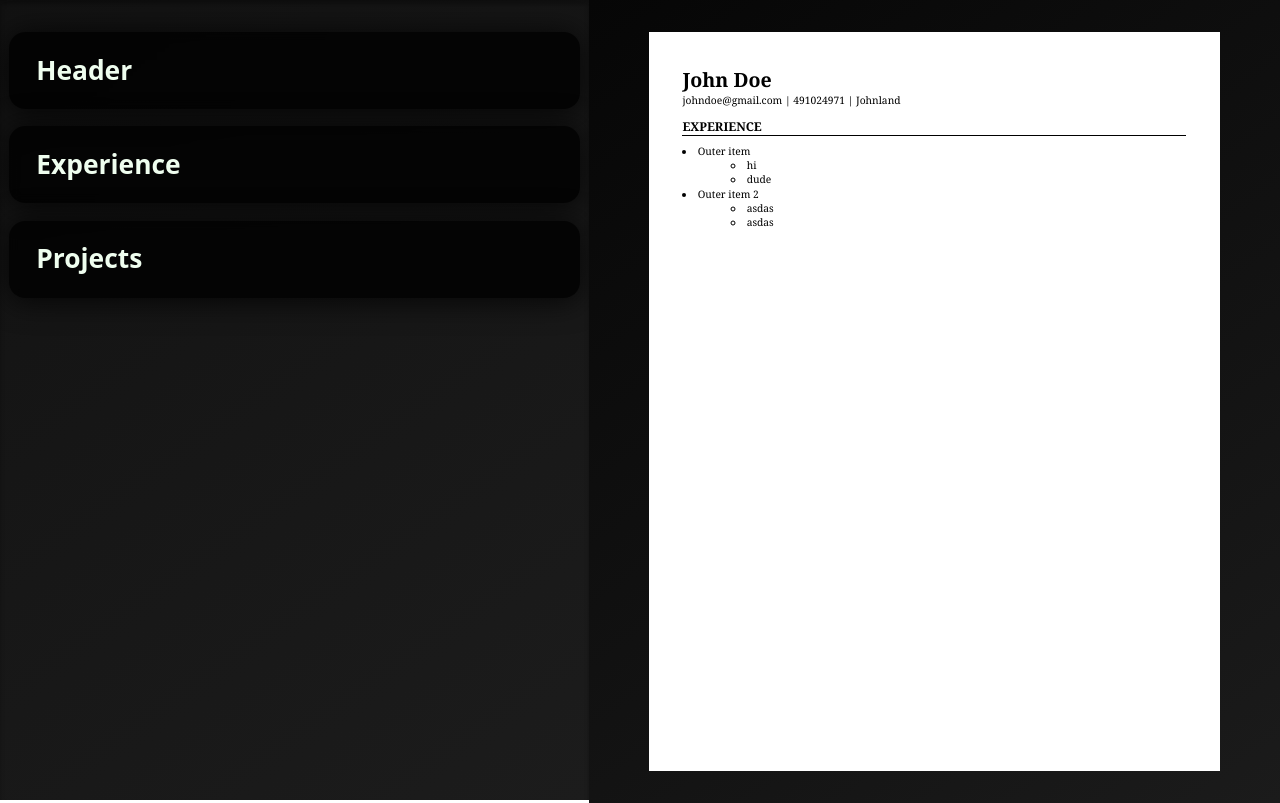
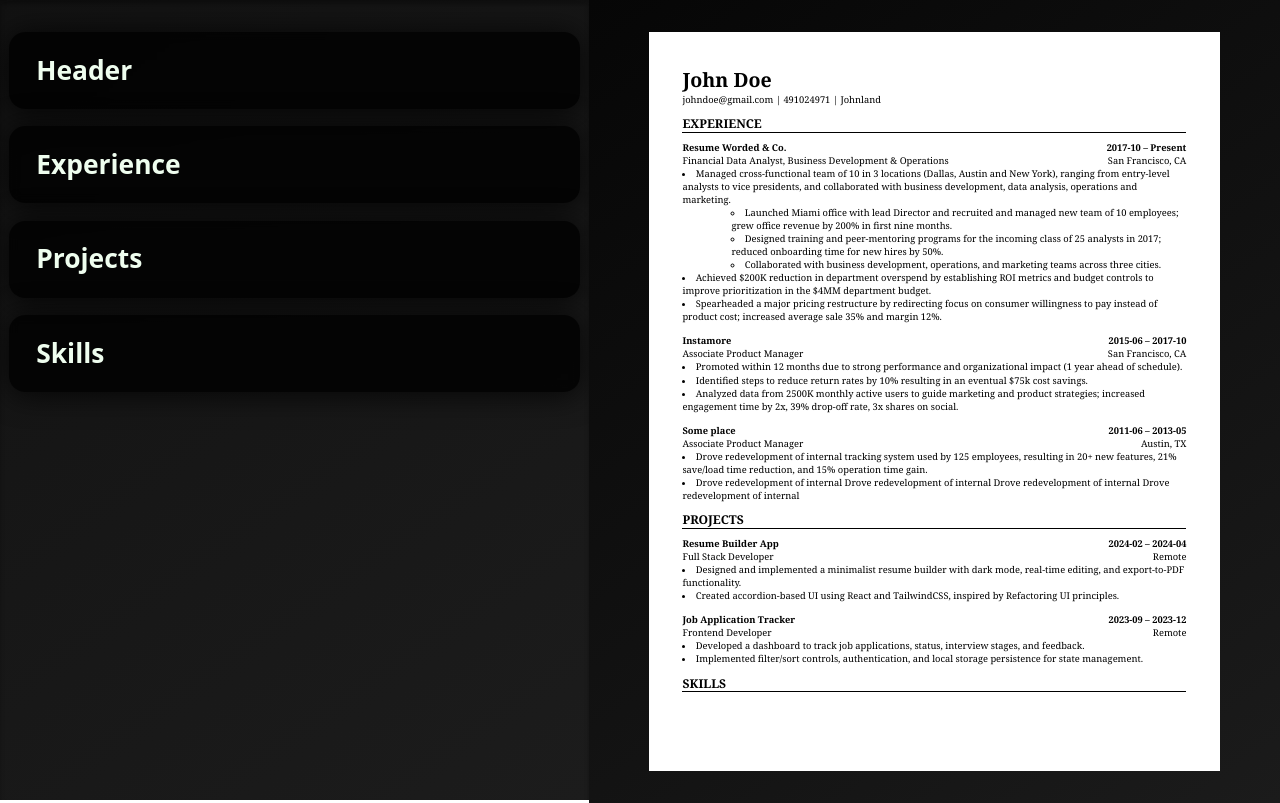
Before and after one commit to Lethargy2718/CV-Application, a React (Vite) app: page / in a window 1280 px wide. Built offline with nearby package versions, Linux system fonts and the light colour scheme.

Commit message:
feat: render experience and projects on cv panel

```diff
--- a/src/components/CV.jsx
+++ b/src/components/CV.jsx
@@ -15,24 +15,58 @@ export default function CV({ headerData, experienceData, projectData }) {
             <section className="cv__experience cv__section">
                 <h2>EXPERIENCE</h2>
                 <hr />
+                <Items data={experienceData}/>
             </section>
-            <ul className="outer-list">
-                <li>
-                    Outer item
-                    <ul className="inner-list">
-                        <li>hi</li>
-                        <li>dude</li>
-                    </ul>
-                </li>
-                <li>
-                    Outer item 2
-                    <ul className="inner-list">
-                        <li>asdas</li>
-                        <li>asdas</li>
-                    </ul>
-                </li>
-            </ul>
+            <section className="projects cv__section">
+                <h2>PROJECTS</h2>
+                <hr />
+                <Items data={projectData}/>
+            </section>
+            <section className="cv__skills cv__section">
+                <h2>SKILLS</h2>
+                <hr />
+                {/* <Skills /> */}
+            </section>
+
 
         </div>
     )
 }
+
+function Items({ data }) {
+    return data[0].childIds.map(itemId => {
+        const item = data[itemId];
+        return (
+            <div className="cv__inner-section" key={itemId}>
+                <div className="cv__inner-header row">
+                    <p className="cv__inner-title"><strong>{item.title}</strong></p>
+                    <p className="cv__inner-date"><strong>{item.startDate + (((item.present && item.startDate) || item.endDate) && " – " + (item.present ? "Present" : item.endDate))}</strong></p>
+                </div>
+                <div className="cv__inner-desc row">
+                    <p className="cv__inner-title">{item.role}</p>
+                    <p className="cv__inner-date">{item.location}</p>
+                </div>
+                <ul className="cv__outer-list">
+                    {item.childIds.map(subItemId => {
+                        const subItem = data[subItemId];
+                        return (
+                            <li key={subItemId}>
+                                {subItem.content}
+                                <ul className="cv__inner-list">
+                                    {subItem.childIds.map(descId => {
+                                        const desc = data[descId];
+                                        return (
+                                            <li key={descId}>
+                                                {desc.content}
+                                            </li>
+                                        )
+
+                                    })}
+                                </ul>
+                            </li>
+                        )
+                    })}
+                </ul>
+            </div>
+        )});
+}
--- a/src/components/EditorPanel.jsx
+++ b/src/components/EditorPanel.jsx
@@ -51,6 +51,11 @@ export default function EditorPanel({ headerData, onHeaderChange, experienceData
                     subItemName={"Detail"}
                 />
         },
+        {
+            title: "Skills",
+            className: "",
+            content: <></>
+        },
     ]
 
     return (
--- a/src/components/experienceInitialData.js
+++ b/src/components/experienceInitialData.js
@@ -9,7 +9,7 @@ export const experienceInitialData = {
         title: "Resume Worded & Co.",
         startDate: "2017-10",
         endDate: "",
-        present: false,
+        present: true,
         role: "Financial Data Analyst, Business Development & Operations",
         location: "San Francisco, CA",
         childIds: [100, 101, 102],
@@ -26,7 +26,7 @@ export const experienceInitialData = {
     },
     3: {
         id: 3,
-        title: "Resume Worded & Co.",
+        title: "Some place",
         startDate: "2011-06",
         endDate: "2013-05",
         present: false,
@@ -72,7 +72,7 @@ export const experienceInitialData = {
     },
     107: {
         id: 107,
-        content: "",
+        content: "Drove redevelopment of internal Drove redevelopment of internal Drove redevelopment of internal Drove redevelopment of internal",
         childIds: []
     },
 
--- a/src/index.css
+++ b/src/index.css
@@ -147,8 +147,9 @@ label {
     height: 11in;
     padding: 0.5in;
     font-family: Georgia, 'Times New Roman', Times, serif;
-    font-size: 11pt;
+    font-size: 10pt;
     line-height: 1.4;
+    overflow: hidden;
 }
 
 .cv h1 {
@@ -170,13 +171,21 @@ label {
     margin-bottom: 0.8em;
 }
 
-.inner-list {
+.cv__inner-header, .cv__inner-desc {
+    justify-content: space-between;
+}
+
+.cv__inner-list {
     padding-left: 40px;
+
     & > li {
         padding-left: 30px;
     }
 }
 
+.cv__inner-section + .cv__inner-section {
+    margin-top: 1.2em;
+}
 
 @media (width <= 1300px) {
     .cv {
```
